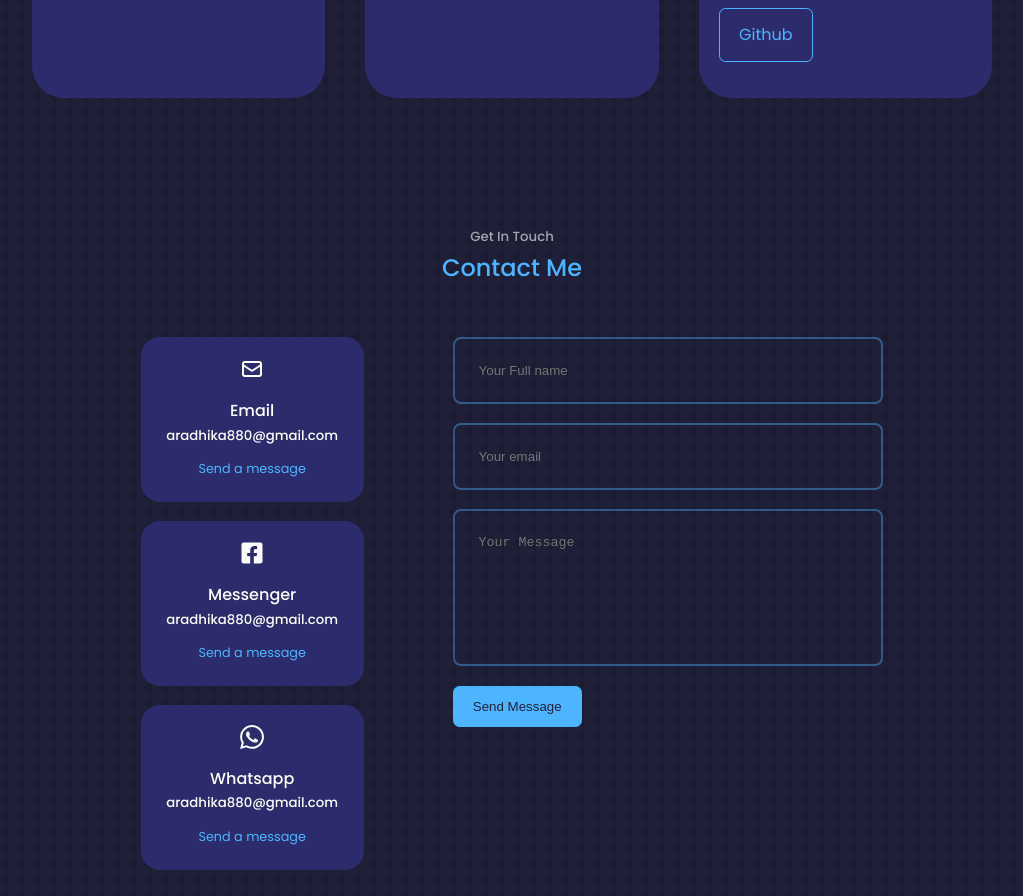
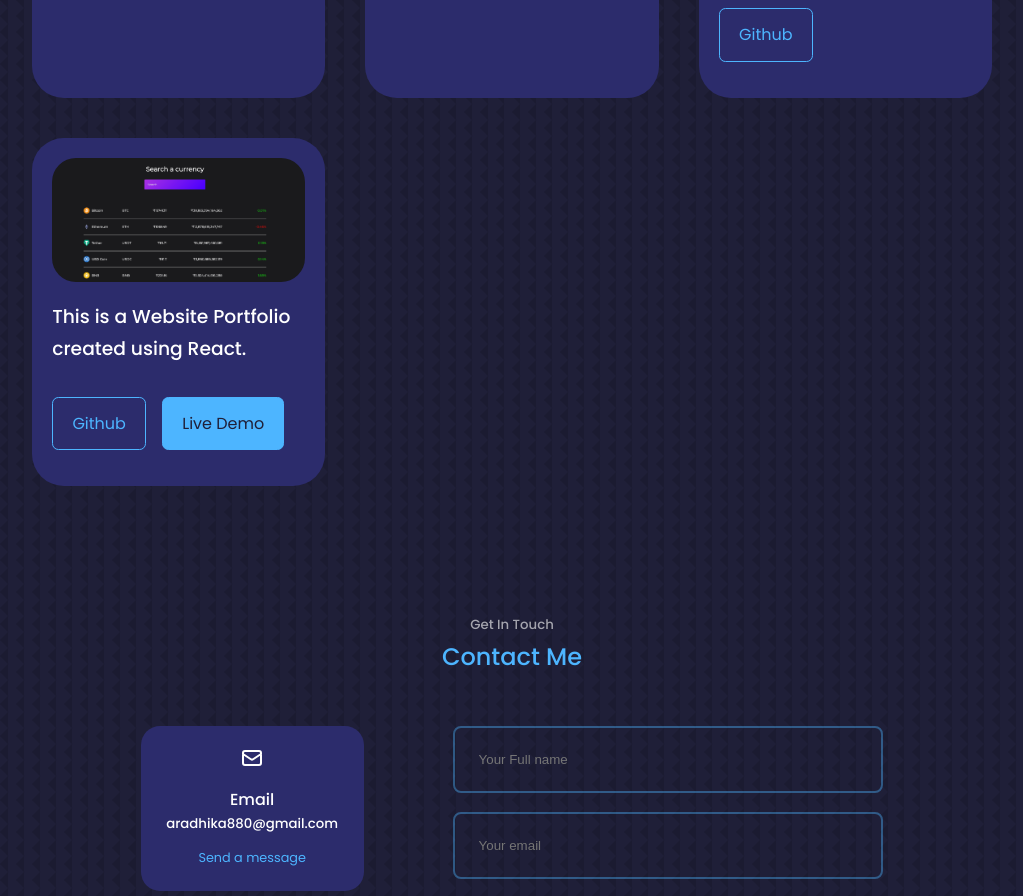
Before and after one commit to radhika-020/website-portfolio-master, a React (Create React App) app: page / in a window 1280 px wide. Shown: the part 2920-3816 px from the top of the page, without its empty margins (128-1151 px from the left). Built offline with nearby package versions, Linux system fonts and the light colour scheme.

Commit message:
portfolio

```diff
--- a/src/components/portfolio/Portfolio.jsx
+++ b/src/components/portfolio/Portfolio.jsx
@@ -59,19 +59,19 @@ const Portfolio = () => {
             </div>
         </article>
 
-        {/* <article className="portfolio__item">
+        <article className="portfolio__item">
 
           <div className="portfolio__item-image">
             <img src={IMG4 } alt="" />
 
           </div>
-          <h3>This is a crypto currency trakcer(using API)</h3>
+          <h3>This is a Website Portfolio created using React.</h3>
             <div className="portfolio__item-cta">
-            <a href="https://github.com/sudhanshukes65/Crypto-tracker-using-api" className="btn" target="_blank">Github</a>
-            <a href="https://crypto-tracker-bysk.netlify.app/" className="btn btn-primary"  target="_blank">Live Demo</a>
+            <a href="https://github.com/radhika-020/website-portfolio-master" className="btn" target="_blank">Github</a>
+            <a href="https://radhikaarora.netlify.app/" className="btn btn-primary"  target="_blank">Live Demo</a>
 
             </div>
-        </article> */}
+        </article>
 
         {/* <article className="portfolio__item">
 
```
